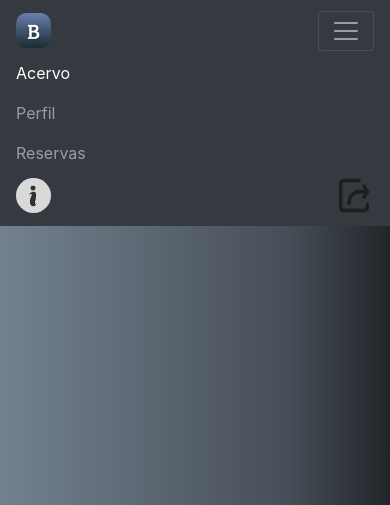
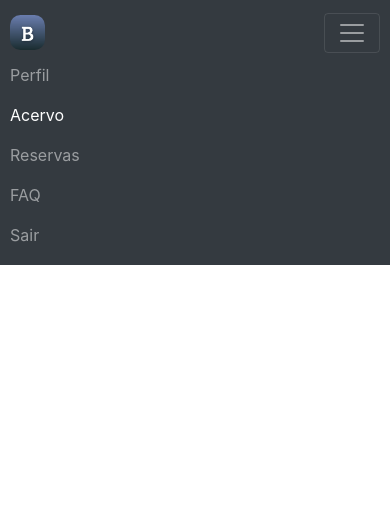
Before and after one commit to GM7Avila/bibliomania-flask, a Flask app: page /user in a window 390 px wide, after a click that opens the changed part. Shown: the top 505 px of the page. Run offline with Flask 3, Linux system fonts and the light colour scheme; the visitor is signed in with stand-in values (Sample User, id 1); some libraries are stand-ins or nearby versions.

Commit message:
style: update navbar

```diff
--- a/app/static/css/page-style.css
+++ b/app/static/css/page-style.css
@@ -1,4 +1,4 @@
-    .navbar-brand > img {
+.navbar-brand > img {
     border-radius: 30%;
 }
 
@@ -11,9 +11,32 @@
     border-radius: 100%;
 }
 
-.navbar-nav {
-    margin: 0 auto;
-    display: flex;
-    justify-content: center;
-    width: 100%;
+.navbar {
+  position: fixed;
+  top: 0;
+  left: 0;
+  width: 100%;
+  background-color: #333;
+  color: #fff;
+  padding: 10px;
 }
+
+@media (max-width: 991.98px) {
+  .navbar-nav .nav-link {
+    padding-left: 0;
+    padding-right: 0;
+  }
+
+  .navbar-nav .nav-item {
+    margin-right: 1rem;
+  }
+
+  .navbar-nav .nav-item:last-child {
+    margin-right: 0;
+  }
+
+  .dropdown-menu {
+    position: static;
+    float: none;
+  }
+}
--- a/app/templates/base.html
+++ b/app/templates/base.html
@@ -2,36 +2,57 @@
 <html lang="en">
 <head>
     <!-- Bootstrap CSS Setup -->
-    <link rel="stylesheet" href="https://cdn.jsdelivr.net/npm/bootstrap@4.0.0/dist/css/bootstrap.min.css" integrity="sha384-Gn5384xqQ1aoWXA+058RXPxPg6fy4IWvTNh0E263XmFcJlSAwiGgFAW/dAiS6JXm" crossorigin="anonymous">
+    <link rel="stylesheet" href="https://cdn.jsdelivr.net/npm/bootstrap@4.0.0/dist/css/bootstrap.min.css"
+          integrity="sha384-Gn5384xqQ1aoWXA+058RXPxPg6fy4IWvTNh0E263XmFcJlSAwiGgFAW/dAiS6JXm" crossorigin="anonymous">
     <link rel="stylesheet" href=".\static\css\page-style.css">
     <meta charset="UTF-8">
     <title>{% block title%}{% endblock %} </title>
-
 </head>
 <body>
+
 <header>
     <!-- Navbar - bootstrap -->
     <nav class="navbar navbar-expand-lg navbar-dark bg-dark">
-      <a class="navbar-brand" href="#"><img src=".\static\img\b.png" width="35" height="35" class="d-inline-block align-top" alt=""></a>
-      <button class="navbar-toggler" type="button" data-toggle="collapse" data-target="#navbarNavAltMarkup" aria-controls="navbarNavAltMarkup" aria-expanded="false" aria-label="Toggle navigation">
+        <a class="navbar-brand" href="#"><img src=".\static\img\b.png" width="35" height="35"
+                                              class="d-inline-block align-top" alt=""></a>
+        <button class="navbar-toggler" type="button" data-toggle="collapse" data-target="#navbarNavAltMarkup"
+                aria-controls="navbarNavAltMarkup" aria-expanded="false" aria-label="Toggle navigation">
             <span class="navbar-toggler-icon"></span>
         </button>
         <div class="collapse navbar-collapse" id="navbarNavAltMarkup">
-        <div class="navbar-nav  ">
-          <a class="nav-item nav-link active  " href="#">Acervo <span class="sr-only">(current)</span></a>
+            <div class="navbar-nav mx-auto">
                 <a class="nav-item nav-link" href="#">Perfil</a>
+                <a class="nav-item nav-link active" href="#">Acervo <span class="sr-only">(current)</span></a>
                 <a class="nav-item nav-link" href="#">Reservas</a>
+                <a class="nav-item nav-link d-lg-none" href="#">
+                    FAQ
+                </a>
+                <a class="nav-item nav-link d-lg-none" href="/logout">
+                    Sair
+                </a>
             </div>
         </div>
-        <a class="izinho" href="#"><img src=".\static\img\ii.png" width="35" height="35" class="d-inline-block align-top" alt=""></a>
-        <a class="izinho" href="/logout"><img src=".\static\img\logout.png" width="40" height="45" class="d-inline-block align-top" alt=""></a>
+        <div class="dropdown ml-auto d-none d-lg-block">
+            <button class="btn btn-secondary dropdown-toggle ml-auto" type="button" id="navbarDropdown"
+                    data-toggle="dropdown" aria-haspopup="true" aria-expanded="false">
+                Bem-vindo, {{ current_user.name }}
+            </button>
+            <div class="dropdown-menu dropdown-menu-right" aria-labelledby="navbarDropdown">
+                <a class="dropdown-item" href="#">
+                    <img src=".\static\img\ii.png" width="20" height="20" class="d-inline-block align-top" alt="">
+                    FAQ
+                </a>
+                <div class="dropdown-divider"></div>
+                <a class="dropdown-item" href="/logout">
+                    <img src=".\static\img\logout.png" width="20" height="20" class="d-inline-block align-top" alt="">
+                    Sair
+                </a>
+            </div>
+        </div>
     </nav>
 </header>
 {% block content %}
-
-
 {% endblock %}
-
 <footer class="bg-info text-center text-lg-start fixed-bottom">
     <div class="text-center p-3" style="background-color:#73818F; color:white;">
         <div class="row">
@@ -41,17 +62,22 @@
             <div class="col-6 coll" style="color:#BFBFBF;">
                 Copyright © Bibliomania
             </div>
-    <div class="col coll" >
+            <div class="col coll">
                 Endereço: Rua Amaral Peixoto, Centro
             </div>
         </div>
     </div>
 </footer>
-
 <!-- Boostrap JS Setup -->
-    <script src="https://code.jquery.com/jquery-3.2.1.slim.min.js" integrity="sha384-KJ3o2DKtIkvYIK3UENzmM7KCkRr/rE9/Qpg6aAZGJwFDMVNA/GpGFF93hXpG5KkN" crossorigin="anonymous"></script>
-    <script src="https://cdn.jsdelivr.net/npm/popper.js@1.12.9/dist/umd/popper.min.js" integrity="sha384-ApNbgh9B+Y1QKtv3Rn7W3mgPxhU9K/ScQsAP7hUibX39j7fakFPskvXusvfa0b4Q" crossorigin="anonymous"></script>
-    <script src="https://cdn.jsdelivr.net/npm/bootstrap@4.0.0/dist/js/bootstrap.min.js" integrity="sha384-JZR6Spejh4U02d8jOt6vLEHfe/JQGiRRSQQxSfFWpi1MquVdAyjUar5+76PVCmYl" crossorigin="anonymous"></script>
+<script src="https://code.jquery.com/jquery-3.2.1.slim.min.js"
+        integrity="sha384-KJ3o2DKtIkvYIK3UENzmM7KCkRr/rE9/Qpg6aAZGJwFDMVNA/GpGFF93hXpG5KkN"
+        crossorigin="anonymous"></script>
+<script src="https://cdn.jsdelivr.net/npm/popper.js@1.12.9/dist/umd/popper.min.js"
+        integrity="sha384-ApNbgh9B+Y1QKtv3Rn7W3mgPxhU9K/ScQsAP7hUibX39j7fakFPskvXusvfa0b4Q"
+        crossorigin="anonymous"></script>
+<script src="https://cdn.jsdelivr.net/npm/bootstrap@4.0.0/dist/js/bootstrap.min.js"
+        integrity="sha384-JZR6Spejh4U02d8jOt6vLEHfe/JQGiRRSQQxSfFWpi1MquVdAyjUar5+76PVCmYl"
+        crossorigin="anonymous"></script>
 
 </body>
 </html>
```
Lines whose indentation alone changed are shown as unchanged.
